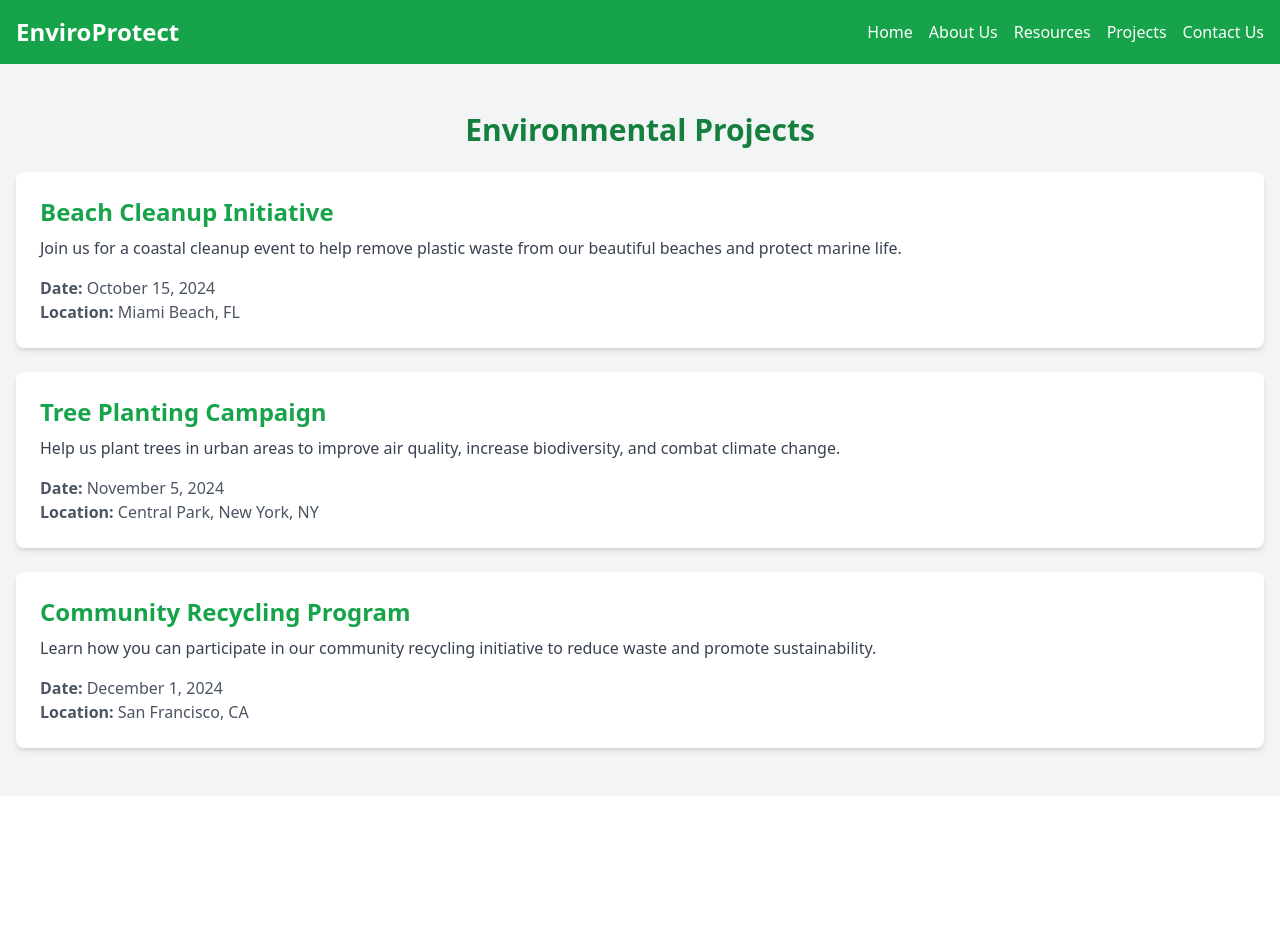
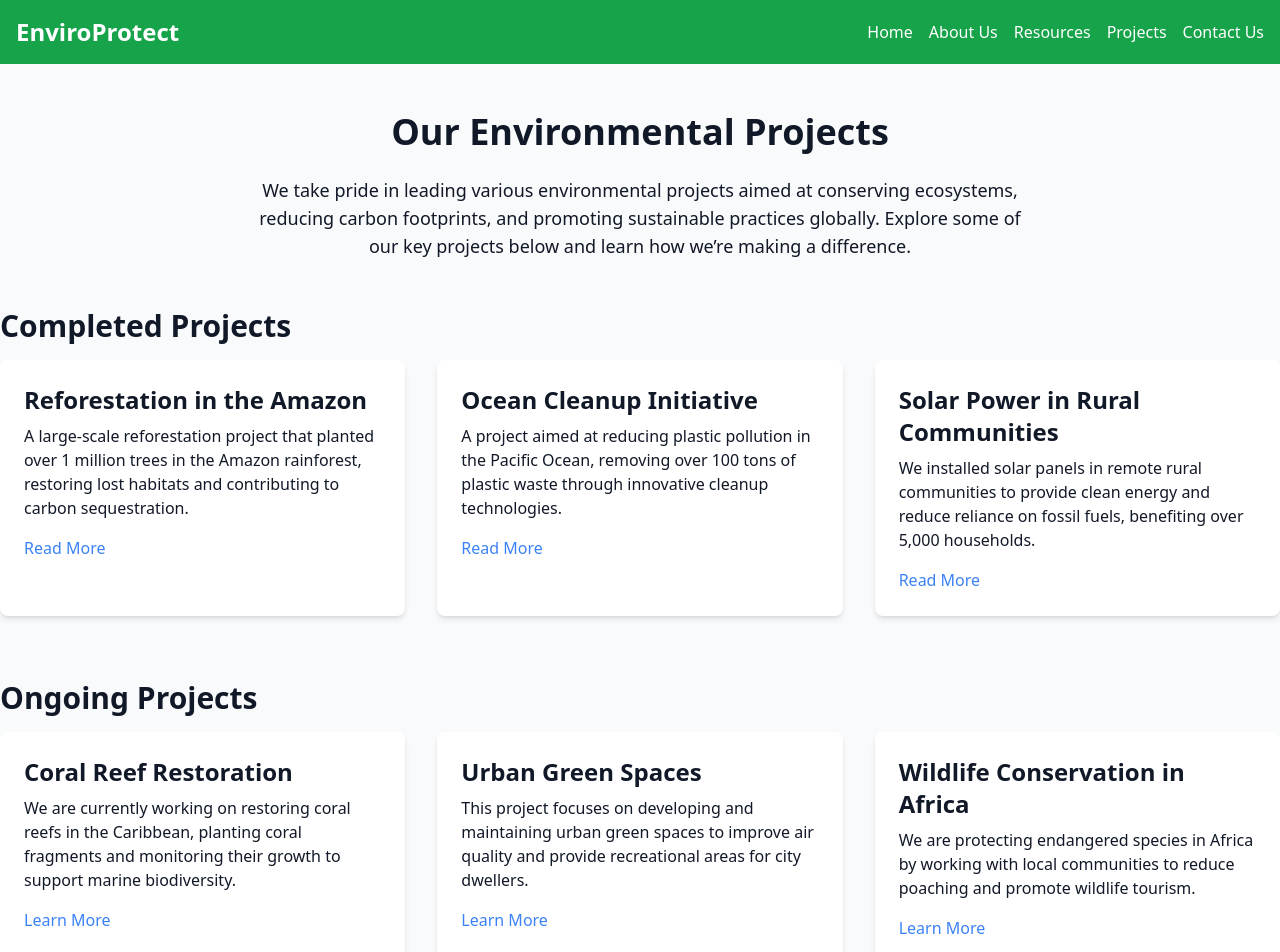
Before and after one commit to MishSoft/environmental-protection, a React (Vite) app: page /projects in a window 1280 px wide. Shown: the top 952 px of the page. Before the commit the page ends 800 px from the top, so only its background shows below. Built offline with nearby package versions, Linux system fonts and the light colour scheme.

Commit message:
Create detailed and beautiful Projects page with completed, ongoing, and future initiatives

```diff
--- a/src/pages/Projects.tsx
+++ b/src/pages/Projects.tsx
@@ -2,58 +2,153 @@
 import React from "react";
 
 const Projects: React.FC = () => {
-  const projects = [
-    {
-      title: "Beach Cleanup Initiative",
-      description:
-        "Join us for a coastal cleanup event to help remove plastic waste from our beautiful beaches and protect marine life.",
-      date: "October 15, 2024",
-      location: "Miami Beach, FL",
-    },
-    {
-      title: "Tree Planting Campaign",
-      description:
-        "Help us plant trees in urban areas to improve air quality, increase biodiversity, and combat climate change.",
-      date: "November 5, 2024",
-      location: "Central Park, New York, NY",
-    },
-    {
-      title: "Community Recycling Program",
-      description:
-        "Learn how you can participate in our community recycling initiative to reduce waste and promote sustainability.",
-      date: "December 1, 2024",
-      location: "San Francisco, CA",
-    },
-  ];
+  return (
+    <div className="projects bg-gray-50 text-gray-900 min-h-screen py-12 flex flex-col items-center">
+      <h1 className="text-4xl font-bold mb-6 text-center">
+        Our Environmental Projects
+      </h1>
+      <p className="text-lg text-center mb-12 max-w-3xl">
+        We take pride in leading various environmental projects aimed at
+        conserving ecosystems, reducing carbon footprints, and promoting
+        sustainable practices globally. Explore some of our key projects below
+        and learn how we’re making a difference.
+      </p>
 
-  return (
-    <section className="bg-gray-100 py-12">
-      <div className="container mx-auto px-4">
-        {/* Projects Section Heading */}
-        <h2 className="text-3xl font-bold text-green-700 mb-6 text-center">
-          Environmental Projects
-        </h2>
+      <section className="completed-projects mb-16">
+        <h2 className="text-3xl font-semibold mb-4">Completed Projects</h2>
+        <div className="grid grid-cols-1 md:grid-cols-2 lg:grid-cols-3 gap-8">
+          <div className="project-card bg-white shadow-md p-6 rounded-lg hover:shadow-xl transition-shadow duration-300">
+            <h3 className="text-2xl font-bold mb-2">
+              Reforestation in the Amazon
+            </h3>
+            <p className="mb-4">
+              A large-scale reforestation project that planted over 1 million
+              trees in the Amazon rainforest, restoring lost habitats and
+              contributing to carbon sequestration.
+            </p>
+            <a
+              href="https://www.amazonreforestation.org"
+              className="text-blue-500 hover:underline"
+              target="_blank"
+              rel="noopener noreferrer"
+            >
+              Read More
+            </a>
+          </div>
 
-        {/* Projects List */}
-        <div className="space-y-6">
-          {projects.map((project, index) => (
-            <div key={index} className="bg-white p-6 rounded-lg shadow-md">
-              <h3 className="text-2xl font-semibold text-green-600 mb-2">
-                {project.title}
-              </h3>
-              <p className="text-gray-700 mb-4">{project.description}</p>
-              <div className="text-gray-600">
-                <span className="font-semibold">Date:</span> {project.date}
-              </div>
-              <div className="text-gray-600">
-                <span className="font-semibold">Location:</span>{" "}
-                {project.location}
-              </div>
-            </div>
-          ))}
+          <div className="project-card bg-white shadow-md p-6 rounded-lg hover:shadow-xl transition-shadow duration-300">
+            <h3 className="text-2xl font-bold mb-2">
+              Ocean Cleanup Initiative
+            </h3>
+            <p className="mb-4">
+              A project aimed at reducing plastic pollution in the Pacific
+              Ocean, removing over 100 tons of plastic waste through innovative
+              cleanup technologies.
+            </p>
+            <a
+              href="https://theoceancleanup.com/"
+              className="text-blue-500 hover:underline"
+              target="_blank"
+              rel="noopener noreferrer"
+            >
+              Read More
+            </a>
+          </div>
+
+          <div className="project-card bg-white shadow-md p-6 rounded-lg hover:shadow-xl transition-shadow duration-300">
+            <h3 className="text-2xl font-bold mb-2">
+              Solar Power in Rural Communities
+            </h3>
+            <p className="mb-4">
+              We installed solar panels in remote rural communities to provide
+              clean energy and reduce reliance on fossil fuels, benefiting over
+              5,000 households.
+            </p>
+            <a
+              href="https://www.solar-energy.org"
+              className="text-blue-500 hover:underline"
+              target="_blank"
+              rel="noopener noreferrer"
+            >
+              Read More
+            </a>
+          </div>
         </div>
-      </div>
-    </section>
+      </section>
+
+      <section className="ongoing-projects mb-16">
+        <h2 className="text-3xl font-semibold mb-4">Ongoing Projects</h2>
+        <div className="grid grid-cols-1 md:grid-cols-2 lg:grid-cols-3 gap-8">
+          <div className="project-card bg-white shadow-md p-6 rounded-lg hover:shadow-xl transition-shadow duration-300">
+            <h3 className="text-2xl font-bold mb-2">Coral Reef Restoration</h3>
+            <p className="mb-4">
+              We are currently working on restoring coral reefs in the
+              Caribbean, planting coral fragments and monitoring their growth to
+              support marine biodiversity.
+            </p>
+            <a
+              href="https://www.coralrestoration.org"
+              className="text-blue-500 hover:underline"
+              target="_blank"
+              rel="noopener noreferrer"
+            >
+              Learn More
+            </a>
+          </div>
+
+          <div className="project-card bg-white shadow-md p-6 rounded-lg hover:shadow-xl transition-shadow duration-300">
+            <h3 className="text-2xl font-bold mb-2">Urban Green Spaces</h3>
+            <p className="mb-4">
+              This project focuses on developing and maintaining urban green
+              spaces to improve air quality and provide recreational areas for
+              city dwellers.
+            </p>
+            <a
+              href="https://urbangreenspace.com"
+              className="text-blue-500 hover:underline"
+              target="_blank"
+              rel="noopener noreferrer"
+            >
+              Learn More
+            </a>
+          </div>
+
+          <div className="project-card bg-white shadow-md p-6 rounded-lg hover:shadow-xl transition-shadow duration-300">
+            <h3 className="text-2xl font-bold mb-2">
+              Wildlife Conservation in Africa
+            </h3>
+            <p className="mb-4">
+              We are protecting endangered species in Africa by working with
+              local communities to reduce poaching and promote wildlife tourism.
+            </p>
+            <a
+              href="https://www.wildlifeconservation.org"
+              className="text-blue-500 hover:underline"
+              target="_blank"
+              rel="noopener noreferrer"
+            >
+              Learn More
+            </a>
+          </div>
+        </div>
+      </section>
+
+      <section className="future-initiatives mb-16">
+        <h2 className="text-3xl font-semibold mb-4">Future Initiatives</h2>
+        <p className="text-lg text-center mb-8 max-w-2xl">
+          We’re constantly planning new initiatives to address the world's
+          pressing environmental issues. Stay tuned for updates on our future
+          projects aimed at combating climate change and promoting
+          sustainability worldwide.
+        </p>
+      </section>
+
+      <footer className="mt-12 text-center">
+        <p className="text-sm text-gray-600">
+          &copy; {new Date().getFullYear()} Eco Guardians. All rights reserved.
+        </p>
+      </footer>
+    </div>
   );
 };
 
```
